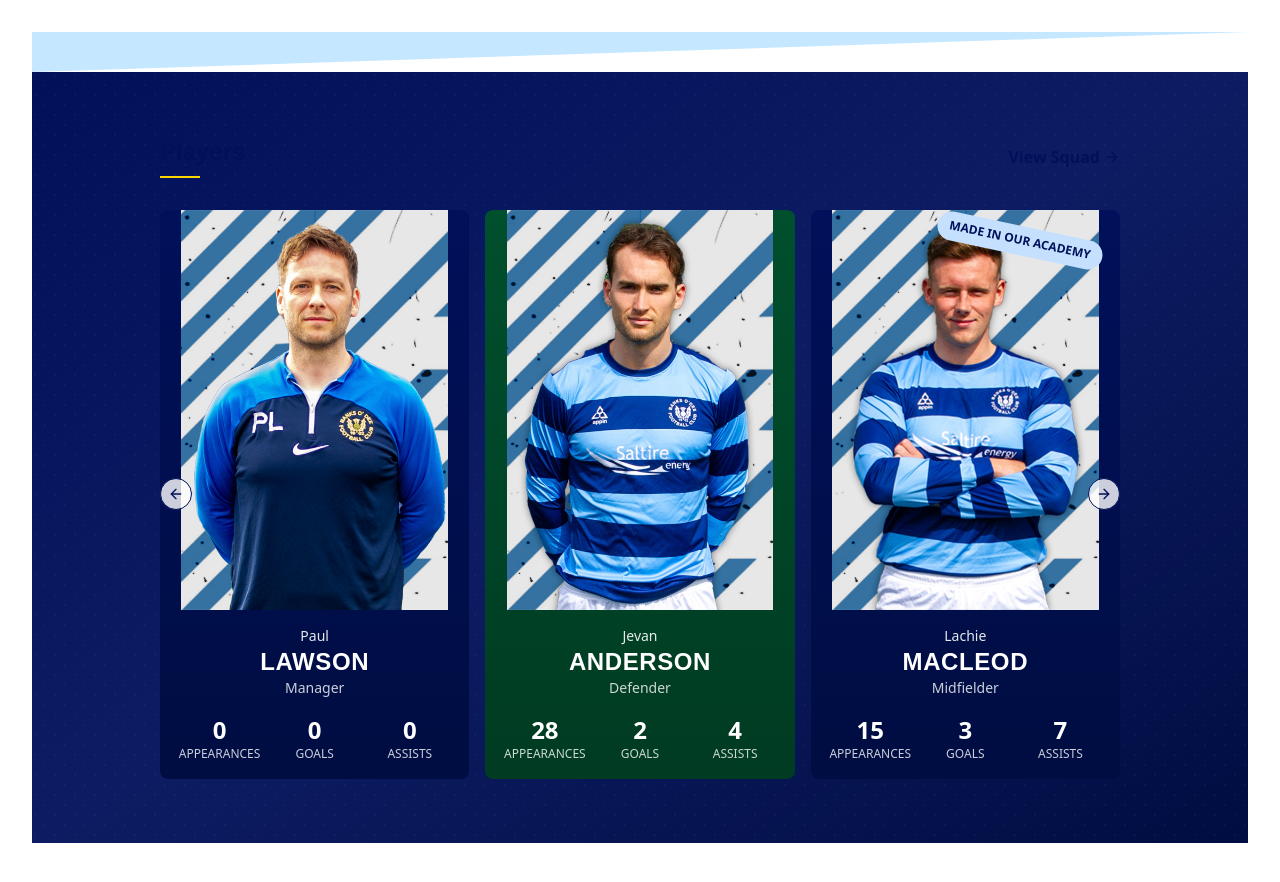
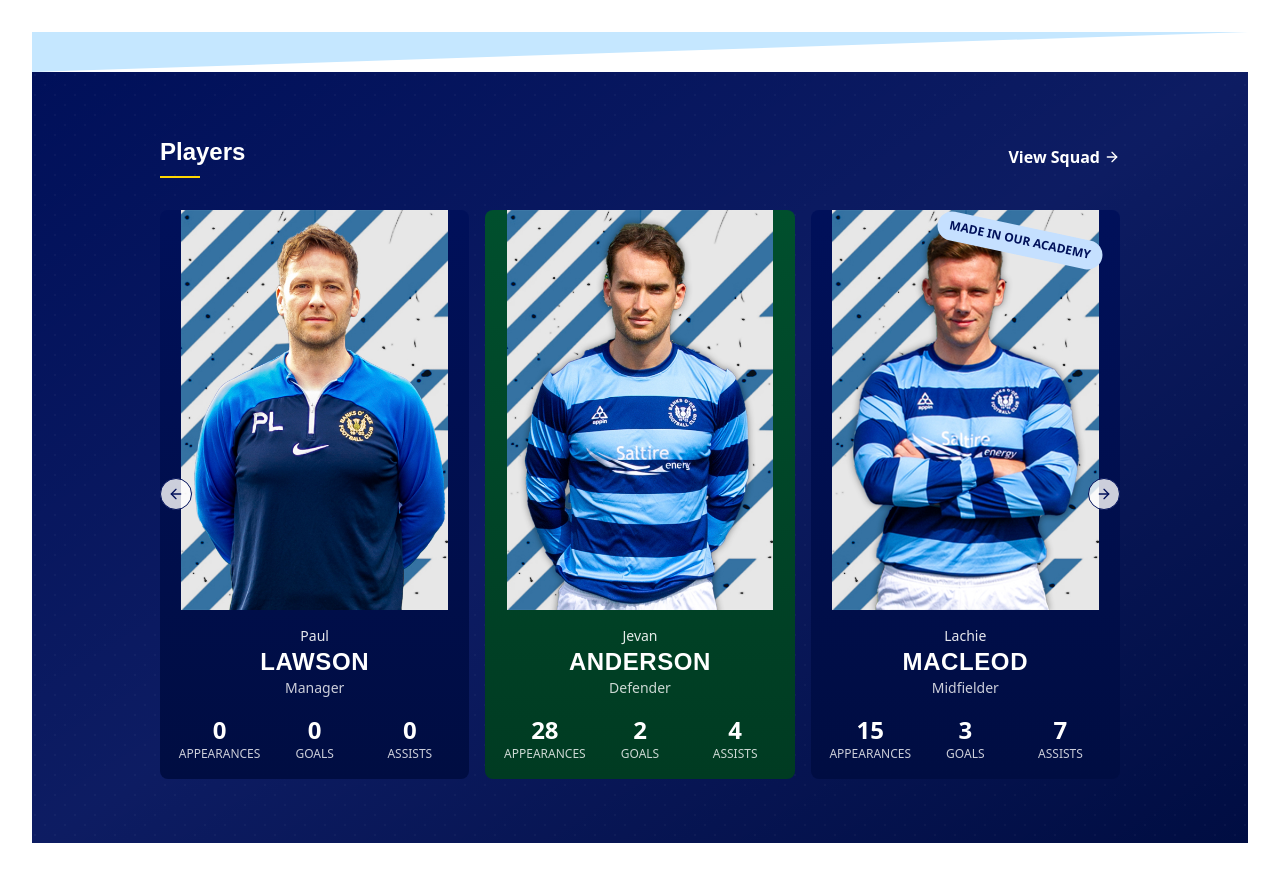
Before and after one commit to CraigAngus86/dee-blue-website-spark, a React (Vite) app: page / in a window 1280 px wide. Shown: the part 4580-5462 px from the top of the page. Built offline with nearby package versions, Linux system fonts and the light colour scheme.

Commit message:
Fix: PlayersSection type error
The `textColor` prop is not defined in the `SectionHeaderProps` interface. Removed the `textColor` prop from the `SectionHeader` component in `PlayersSection.tsx`.

```diff
--- a/src/components/ui/sections/SectionHeader.tsx
+++ b/src/components/ui/sections/SectionHeader.tsx
@@ -8,6 +8,7 @@ interface SectionHeaderProps {
   viewAllLink?: string;
   viewAllText?: string;
   className?: string;
+  textColor?: string; // Added textColor prop
 }
 
 const SectionHeader: React.FC<SectionHeaderProps> = ({
@@ -15,11 +16,12 @@ const SectionHeader: React.FC<SectionHeaderProps> = ({
   viewAllLink,
   viewAllText = "View All",
   className,
+  textColor = "primary", // Default to primary color
 }) => {
   return (
     <div className={cn("flex flex-wrap justify-between items-center mb-8", className)}>
       <div className="flex flex-col">
-        <h2 className="text-2xl font-montserrat font-bold text-primary">
+        <h2 className={`text-2xl font-montserrat font-bold text-${textColor}`}>
           {title}
         </h2>
         <div className="h-0.5 w-10 bg-accent mt-2"></div>
@@ -28,7 +30,7 @@ const SectionHeader: React.FC<SectionHeaderProps> = ({
       {viewAllLink && (
         <a
           href={viewAllLink}
-          className="text-primary font-semibold hover:text-primary-light flex items-center transition-colors group"
+          className={`text-${textColor} font-semibold hover:text-${textColor}-light flex items-center transition-colors group`}
         >
           {viewAllText}
           <ArrowRight
```
